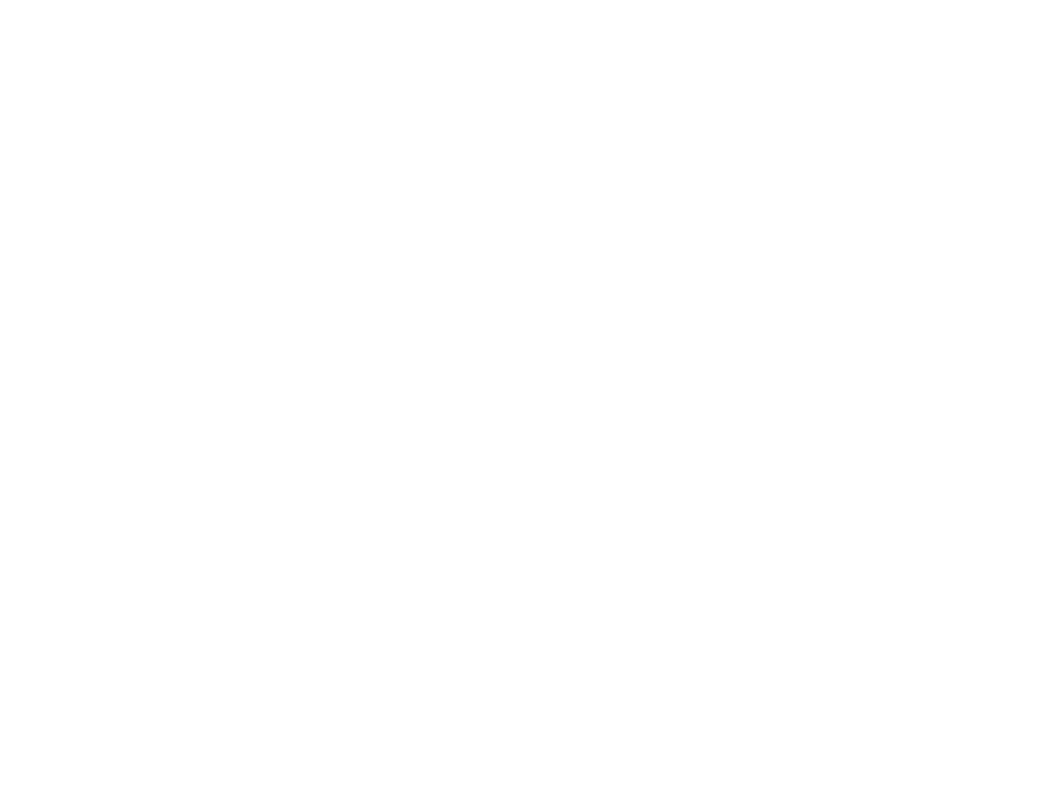
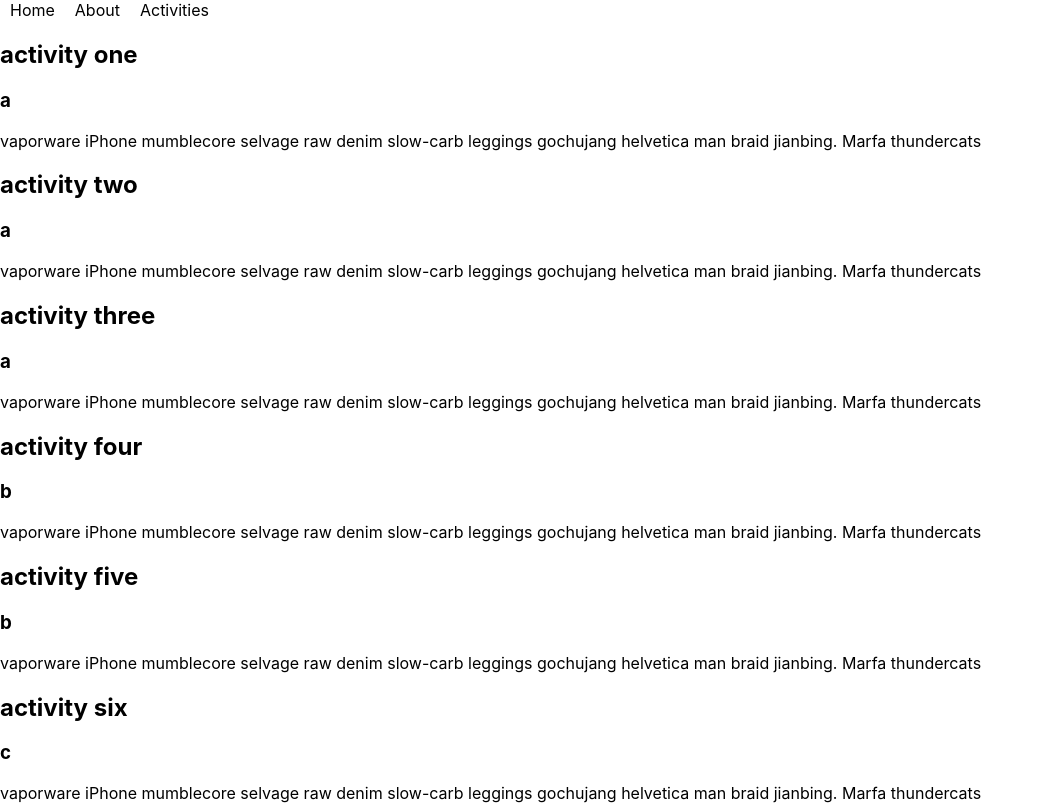
Before and after one commit to BryonVerdone/opensourceot, a React (Create React App) app: page /activities in a window 1280 px wide. Shown: the top 805 px of the page, without its empty margins (0-1044 px from the left). Built offline with nearby package versions, Linux system fonts and the light colour scheme.

Commit message:
added routing for current pages/fetch and display data in list component

```diff
--- a/package.json
+++ b/package.json
@@ -8,6 +8,7 @@
     "@testing-library/user-event": "^13.5.0",
     "react": "^18.2.0",
     "react-dom": "^18.2.0",
+    "react-router-dom": "^6.3.0",
     "react-scripts": "5.0.1",
     "web-vitals": "^2.1.4"
   },
--- a/src/App.css
+++ b/src/App.css
@@ -1,38 +1,5 @@
-.App {
-  text-align: center;
+a {
+  text-decoration: none;
+  color: black;
+  padding: 10px;
 }
-
-.App-logo {
-  height: 40vmin;
-  pointer-events: none;
-}
-
-@media (prefers-reduced-motion: no-preference) {
-  .App-logo {
-    animation: App-logo-spin infinite 20s linear;
-  }
-}
-
-.App-header {
-  background-color: #282c34;
-  min-height: 100vh;
-  display: flex;
-  flex-direction: column;
-  align-items: center;
-  justify-content: center;
-  font-size: calc(10px + 2vmin);
-  color: white;
-}
-
-.App-link {
-  color: #61dafb;
-}
-
-@keyframes App-logo-spin {
-  from {
-    transform: rotate(0deg);
-  }
-  to {
-    transform: rotate(360deg);
-  }
-}
--- a/src/App.js
+++ b/src/App.js
@@ -1,7 +1,33 @@
 import './App.css';
+import { BrowserRouter, Routes, Route } from 'react-router-dom';
+import Home from './pages/home/Home';
+import About from './pages/about-us/About';
+import Activities from './pages/activities/Activities';
+import Layout from './layout/Layout';
+import data from './data';
+import { useState } from 'react';
+console.log(data);
 
 function App() {
-  return;
+  // pass data to list component
+  // problem with data
+  const [activities, setActivities] = useState(data);
+  console.log(activities);
+
+  return (
+    <BrowserRouter>
+      <Routes>
+        <Route path='/' element={<Layout />}>
+          <Route index element={<Home />} />
+          <Route path='about' element={<About />} />
+          <Route
+            path='activities'
+            element={<Activities activities={activities} />}
+          />
+        </Route>
+      </Routes>
+    </BrowserRouter>
+  );
 }
 
 export default App;
--- /dev/null
+++ b/src/components/list/List.js
@@ -0,0 +1,20 @@
+import React from 'react';
+
+const List = ({ activities }) => {
+  return (
+    <>
+      {activities.map((activity) => {
+        const { id, title, category, desc } = activity;
+        return (
+          <article key={id}>
+            <h2>{title}</h2>
+            <h3>{category}</h3>
+            <p>{desc}</p>
+          </article>
+        );
+      })}
+    </>
+  );
+};
+
+export default List;
--- /dev/null
+++ b/src/components/navbar/Navbar.js
@@ -0,0 +1,13 @@
+import React from 'react';
+import { NavLink } from 'react-router-dom';
+const Navbar = () => {
+  return (
+    <nav>
+      <NavLink to='/'>Home</NavLink>
+      <NavLink to='about'>About</NavLink>
+      <NavLink to='activities'>Activities</NavLink>
+    </nav>
+  );
+};
+
+export default Navbar;
--- /dev/null
+++ b/src/data.js
@@ -0,0 +1,59 @@
+const activities = [
+  {
+    id: 1,
+    title: 'activity one',
+    category: 'a',
+    image: '',
+    desc: `vaporware iPhone mumblecore selvage raw denim slow-carb leggings gochujang helvetica man braid jianbing. Marfa thundercats`,
+  },
+  {
+    id: 2,
+    title: 'activity two',
+    category: 'a',
+    image: '',
+    desc: `vaporware iPhone mumblecore selvage raw denim slow-carb leggings gochujang helvetica man braid jianbing. Marfa thundercats`,
+  },
+  {
+    id: 3,
+    title: 'activity three',
+    category: 'a',
+    image: '',
+    desc: `vaporware iPhone mumblecore selvage raw denim slow-carb leggings gochujang helvetica man braid jianbing. Marfa thundercats`,
+  },
+  {
+    id: 4,
+    title: 'activity four',
+    category: 'b',
+    image: '',
+    desc: `vaporware iPhone mumblecore selvage raw denim slow-carb leggings gochujang helvetica man braid jianbing. Marfa thundercats`,
+  },
+  {
+    id: 5,
+    title: 'activity five',
+    category: 'b',
+    image: '',
+    desc: `vaporware iPhone mumblecore selvage raw denim slow-carb leggings gochujang helvetica man braid jianbing. Marfa thundercats`,
+  },
+  {
+    id: 6,
+    title: 'activity six',
+    category: 'c',
+    image: '',
+    desc: `vaporware iPhone mumblecore selvage raw denim slow-carb leggings gochujang helvetica man braid jianbing. Marfa thundercats`,
+  },
+  {
+    id: 7,
+    title: 'activity seven',
+    category: 'c',
+    image: '',
+    desc: `vaporware iPhone mumblecore selvage raw denim slow-carb leggings gochujang helvetica man braid jianbing. Marfa thundercats`,
+  },
+  {
+    id: 8,
+    title: 'activity eight',
+    category: 'b',
+    image: '',
+    desc: `vaporware iPhone mumblecore selvage raw denim slow-carb leggings gochujang helvetica man braid jianbing. Marfa thundercats`,
+  },
+];
+export default activities;
--- /dev/null
+++ b/src/layout/Layout.js
@@ -0,0 +1,13 @@
+import React from 'react';
+import { Outlet } from 'react-router-dom';
+import Navbar from '../components/navbar/Navbar';
+const Layout = () => {
+  return (
+    <>
+      <Navbar />
+      <Outlet />
+    </>
+  );
+};
+
+export default Layout;
--- /dev/null
+++ b/src/pages/about-us/About.js
@@ -0,0 +1,11 @@
+import React from 'react';
+
+const About = () => {
+  return (
+    <div>
+      <h1>About Section</h1>
+    </div>
+  );
+};
+
+export default About;
--- /dev/null
+++ b/src/pages/activities/Activities.js
@@ -0,0 +1,12 @@
+import React from 'react';
+import List from '../../components/list/List';
+
+const Activities = ({ activities }) => {
+  return (
+    <div>
+      <List activities={activities} />
+    </div>
+  );
+};
+
+export default Activities;
--- /dev/null
+++ b/src/pages/home/Home.js
@@ -0,0 +1,11 @@
+import React from 'react';
+
+const Home = () => {
+  return (
+    <div>
+      <h1>Home Section</h1>
+    </div>
+  );
+};
+
+export default Home;
```
Also changed, not shown: 1 other file (tests, documents, lock files or other folders).
